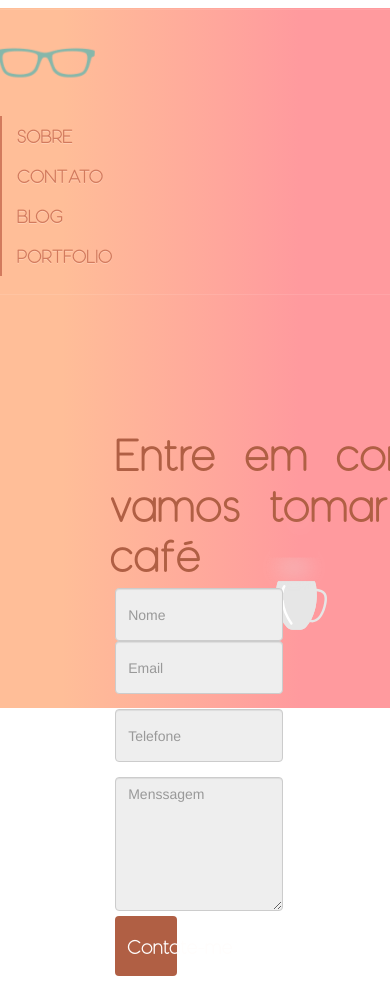
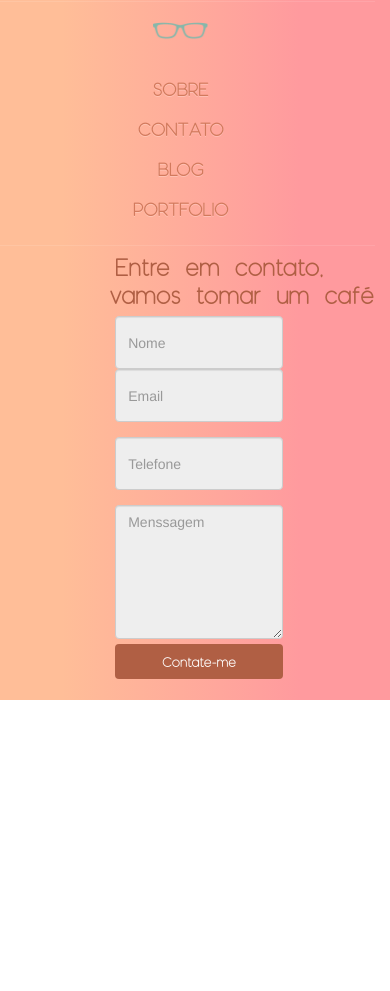
Before and after one commit to jacobsenanaizabel/ana-jacobsen, a React (Create React App) app: page /contact in a window 390 px wide. Shown: the top 991 px of the page. After the commit the page ends 844 px from the top, so only its background shows below. Built offline with nearby package versions, Linux system fonts and the light colour scheme.

Commit message:
css mobile

```diff
--- a/src/Components/About/About.js
+++ b/src/Components/About/About.js
@@ -8,13 +8,13 @@ class About extends Component {
     return (
       <div className="About">
         <Menu />
-        <div className="row about">
+        <div className="row about mobile">
           <div className="container-about col-md-12">
             <label className="text-about">
               Etiam ullamcorper ultrices ipsum non faucibus. Pellentesque
               sagittis eget lacus iaculis tempor. Nunc pellentesque sem eget
               congue porttitor.
-              <div className="container-me-image">
+              <div className="container-me-image mobile">
                 <img className="image-me" src={me} alt="ana jacobsen" />
               </div>
               Proin arcu purus, accumsan a metus non, porta consequat elit.
--- /dev/null
+++ b/src/Components/About/style/About.mobile.scss
@@ -0,0 +1,21 @@
+@media screen and (max-width: 750px) {
+
+    .About{
+
+        .about {
+            &.mobile{
+                top: 0%;
+            }
+        }
+
+        .text-about {
+            left: 0%;
+            margin-top: 0px;
+
+            .container-me-image.mobile {
+                right: 0%;
+            }
+        }
+
+    }
+}
--- a/src/Components/About/style/About.scss
+++ b/src/Components/About/style/About.scss
@@ -1,3 +1,5 @@
+@import 'Components/About/style/About.mobile.scss';
+
 .About{
     animation: opacityFaster 0.5s;
     background-image: linear-gradient(to right, #ffc3a0 0%, #ffafbd 100%); //Gentle Care
--- a/src/Components/Contact/Contact.js
+++ b/src/Components/Contact/Contact.js
@@ -6,13 +6,17 @@ import './style/Contact.css';
 class Contact extends Component {
   render() {
     return (
-      <div className="Contact">
+      <div className="Contact mobile">
         <Menu />
-        <div className="row container-contact">
+        <div className="row container-contact mobile">
           <div className="container-titles">
-            <h1 className="contact-title">Entre em contato, </h1>
+            <h1 className="contact-title mobile col-sm-12">
+              Entre em contato,{' '}
+            </h1>
             <div className="row lets-talk">
-              <h1 className="contact-title col-md-4">vamos tomar um café </h1>
+              <h1 className="contact-title mobile col-md-4 col-sm-12">
+                vamos tomar um café{' '}
+              </h1>
               <div className="coffe-img col-md-8">
                 <div className="cup">
                   <img className="mug" src={Mug} alt="mug icon" />
--- /dev/null
+++ b/src/Components/Contact/style/Contact.mobile.scss
@@ -0,0 +1,34 @@
+@media screen and (max-width: 750px) {
+
+    .Contact {
+
+        .row.container-contact.mobile {
+            top: 0%;
+
+            .container-titles {
+
+                .contact-title.mobile {
+                    font-size: 25px;
+                    left: 31%;
+                    margin: 0px;
+                    padding: 0px;
+                }
+
+                .coffe-img {
+                    visibility: hidden;
+                }
+
+            }
+            .form-container {
+
+                .button-send{
+                    font-size: 14px;
+                    height: 35px;
+                    margin-top: 5px;
+                    width: 100%;
+                }
+            }
+        }
+
+    }
+}
--- a/src/Components/Contact/style/Contact.scss
+++ b/src/Components/Contact/style/Contact.scss
@@ -1,3 +1,5 @@
+@import 'Components/Contact/style/Contact.mobile.scss';
+
 .Contact {
     animation: opacityFaster 0.5s;
     background-image: linear-gradient(to right, #ffbe98 16%, #ff9a9e 77%);
@@ -19,7 +21,7 @@
                 padding: 0px;
             }
 
-            .coffe-img.col-md-8 {
+            .coffe-img {
                 left: 62%;
                 width: 7%;
                 height: 50px;
--- a/src/Components/Main/style/App.mobile.scss
+++ b/src/Components/Main/style/App.mobile.scss
@@ -3,6 +3,15 @@
     .App {
         .container-text.mobile {
             padding: 0px;
+
+            .text-about {
+                margin-top: 30%;
+            }
+
+            .welcome-title{
+                font-size: 35px;
+                margin-bottom: 5px;
+            }
         }
     }
 }
--- a/src/Components/Template/Menu.js
+++ b/src/Components/Template/Menu.js
@@ -11,7 +11,7 @@ class Menu extends Component {
           <div className="navbar-header">
             <Link to="/">
               <img
-                className="navbar-brand nav-icon"
+                className="navbar-brand nav-icon mobile"
                 alt="Ana Jacobsen!"
                 src={icon}
               />
--- a/src/Components/Template/style/Menu.mobile.scss
+++ b/src/Components/Template/style/Menu.mobile.scss
@@ -1,10 +1,34 @@
 @media screen and (max-width: 750px) {
 
     .navbar-fixed-top.mobile {
+        height: 35%;
+        margin-top: 0px;
+        padding: 0px;
         position: relative;
+        text-align: center;
+        width: 100%;
 
         img.navbar-brand {
            float: none;
+
+            &.nav-icon.mobile {
+                cursor: default;
+                height: 60px;
+                transform: scale3d(1.0, 1.0, 1.0);
+            }
+
+        }
+
+        .li-style {
+
+            &:hover{
+                background-color: transparent !important;
+                border-bottom: none;
+                border-left: none;
+                transform: scale(0.7);
+                transform: scaleX(10px);
+                transition: all 0.5s ease-in-out;
+            }
         }
 
     }
--- a/src/style/index.scss
+++ b/src/style/index.scss
@@ -23,9 +23,9 @@ ol, ul {
   list-style: none;
 }
 
-@media screen and (max-width: 600px) {
+@media screen and (max-width: 750px) {
 
   body {
-    //overflow-y: show;
+    overflow-y: scroll;
   }
 }
```
Also changed, not shown: 1 other file (tests, documents, lock files or other folders).
